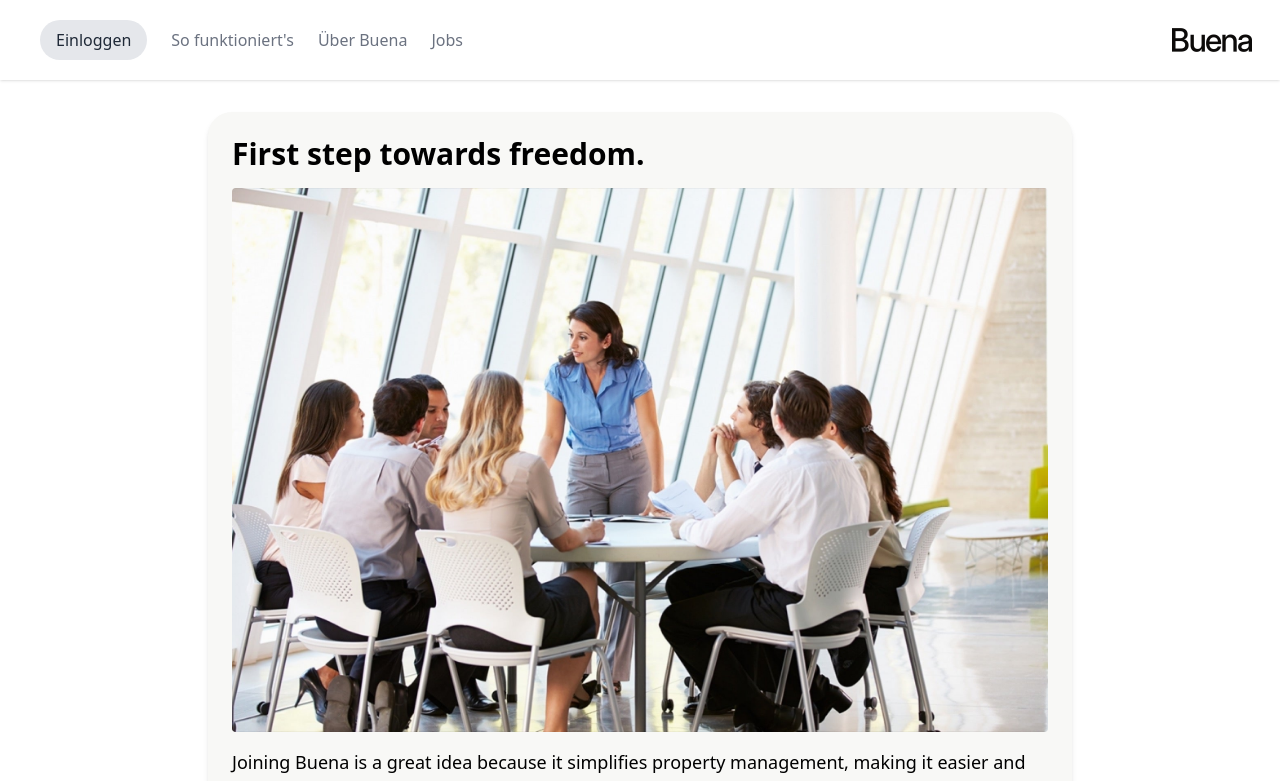
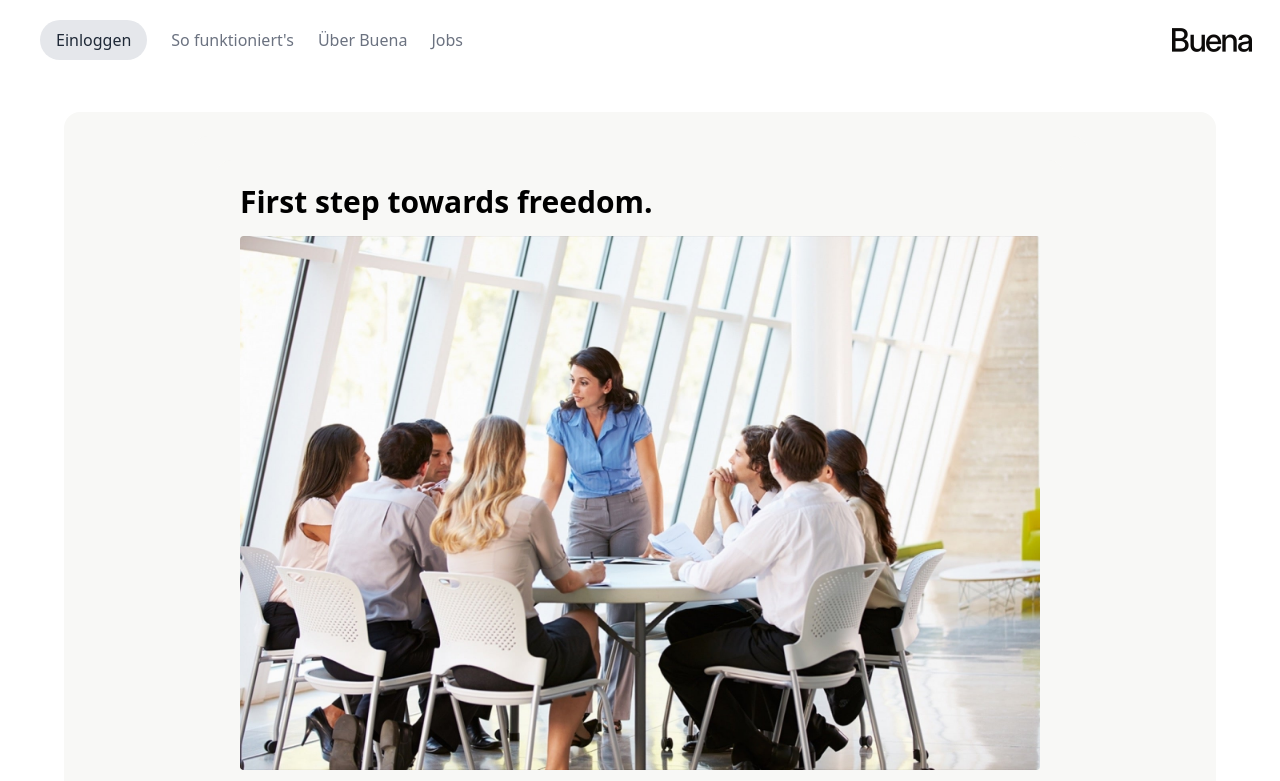
Before and after one commit to ali6134/buena-mockdesign-as, a React (Create React App) app: page / in a window 1280 px wide. Shown: the top 781 px of the page. Built offline with nearby package versions, Linux system fonts and the light colour scheme.

Commit message:
The background looks sexy now

```diff
--- a/src/Layout.tsx
+++ b/src/Layout.tsx
@@ -3,7 +3,7 @@ import { Link, useLocation } from 'react-router-dom';
 import { FiMenu } from 'react-icons/fi';
 import { FaTimes } from 'react-icons/fa';
 import logo from './assets/buena-logo.png';
-import ProgressBar from './components/ProgressBar'; // Überprüfen Sie, ob dies der richtige Pfad ist
+import ProgressBar from './components/ProgressBar';
 
 interface LayoutProps {
   children: React.ReactNode;
@@ -21,8 +21,8 @@ const Layout: React.FC<LayoutProps> = ({ children, currentStep, totalSteps }) =>
   };
 
   return (
-    <div className="flex flex-col items-center min-h-screen bg-gray">
-      <header className="w-full p-4 bg-white shadow flex justify-between items-center">
+    <div className="flex flex-col items-center min-h-screen bg-gray-">
+      <header className="w-full p-4 bg-white flex justify-between items-center">
         <div className="flex space-x-6 items-center">
           <div className="md:hidden">
             <button onClick={toggleMenu} className="text-gray-800 focus:outline-none">
@@ -62,8 +62,12 @@ const Layout: React.FC<LayoutProps> = ({ children, currentStep, totalSteps }) =>
           </div>
         </nav>
       )}
-      <main className="w-full max-w-4xl p-4 mt-4">
-        {children}
+      <main className="w-full flex justify-center p-4 mt-4">
+        <div className="w-full max-w-6xl bg-[#f8f8f6] rounded-lg p-6 inner-box"> {/* Äußere Box mit abgerundeten Ecken */}
+          <div className="w-full max-w-4xl mx-auto p-6 inner-box"> {/* Innere Box */}
+            {children}
+          </div>
+        </div>
       </main>
     </div>
   );
--- a/src/index.css
+++ b/src/index.css
@@ -74,3 +74,12 @@
 .custom-radio:checked {
   background-color: black;
 }
+
+/* index.css */
+.inner-box {
+  background-color: #f8f8f6 !important;
+  transition: none !important;
+  border-radius: 1rem !important; /* Rundung der inneren Box */
+  border: none !important;
+  box-shadow: none !important;
+}
--- a/src/pages/ContactInfo.tsx
+++ b/src/pages/ContactInfo.tsx
@@ -48,7 +48,7 @@ const ContactInfo: React.FC<ContactInfoProps> = ({ setCurrentStep }) => {
         dispatch({ type: 'SET_EMAIL', payload: data.email });
         dispatch({ type: 'SET_PHONE_NUMBER', payload: data.phoneNumber });
         navigate('/salary-info');
-      }, 400); // Wartezeit sollte der Animationsdauer entsprechen
+      }, 400);
     }
   };
 
@@ -57,12 +57,12 @@ const ContactInfo: React.FC<ContactInfoProps> = ({ setCurrentStep }) => {
       setIsAnimatingBack(true);
       setTimeout(() => {
         navigate('/personal-info');
-      }, 0); // Wartezeit sollte der Animationsdauer entsprechen
+      }, 0);
     }
   };
 
   return (
-    <div className="bg-[#f8f8f6] shadow-md rounded-3xl p-6">
+    <div className="bg-[#f8f8f6] shadow-md rounded-3xl p-6 inner-box">
       <h1 className="text-2xl font-bold mb-4">Contact Information</h1>
       <form onSubmit={handleSubmit(onSubmit)}>
         <label className="block mb-2">
--- a/src/pages/PersonalInfo.tsx
+++ b/src/pages/PersonalInfo.tsx
@@ -42,7 +42,7 @@ const PersonalInfo: React.FC<PersonalInfoProps> = ({ setCurrentStep }) => {
   };
 
   return (
-    <div className="bg-[#f8f8f6] shadow-md rounded-3xl p-6">
+    <div className="bg-[#f8f8f6] shadow-md rounded-3xl p-6 inner-box">
       <h1 className="text-2xl font-bold mb-4">Personal Information</h1>
       <form onSubmit={handleSubmit(onSubmit)}>
         <label className="block mb-2">
--- a/src/pages/SalaryInfo.tsx
+++ b/src/pages/SalaryInfo.tsx
@@ -47,7 +47,7 @@ const SalaryInfo: React.FC<SalaryInfoProps> = ({ setCurrentStep }) => {
   };
 
   return (
-    <div className="bg-[#f8f8f6] shadow-md rounded-3xl p-6">
+    <div className="bg-[#f8f8f6] shadow-md rounded-3xl p-6 inner-box">
       <h1 className="text-2xl font-bold mb-4">
         How much are you earning right now? <span className="font-normal text-sm">(Per month, after tax, in dollars)</span>
       </h1>
--- a/src/pages/Sum.tsx
+++ b/src/pages/Sum.tsx
@@ -54,7 +54,7 @@ const Sum: React.FC<SumProps> = ({ setCurrentStep }) => {
   };
 
   return (
-    <div className="bg-[#f8f8f6] shadow-md rounded-3xl p-6">
+    <div className="bg-[#f8f8f6] shadow-md rounded-3xl p-6 inner-box">
       <h1 className="text-2xl font-bold mb-4">
         Summary
       </h1>
--- a/src/pages/Welcome.tsx
+++ b/src/pages/Welcome.tsx
@@ -10,7 +10,7 @@ const Welcome: React.FC = () => {
   };
 
   return (
-    <div className="bg-[#f8f8f6] shadow-md rounded-3xl p-6">
+    <div className="bg-[#f8f8f6] shadow-md rounded-3xl p-6 inner-box">
       <h1 className="text-3xl font-bold mb-4">First step towards freedom.</h1>
       <div className="mb-4">
       <img src={colleaguesImage} alt="Colleagues interacting" className="w-full h-auto rounded" />
```
